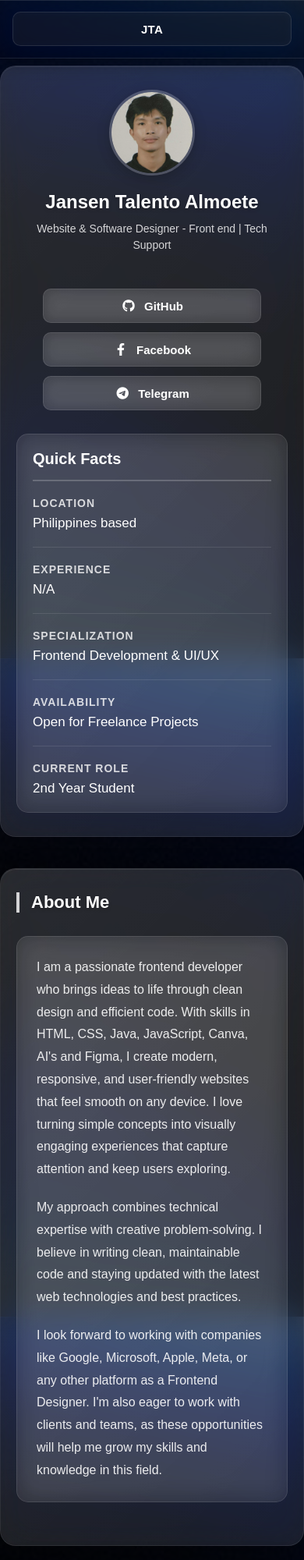
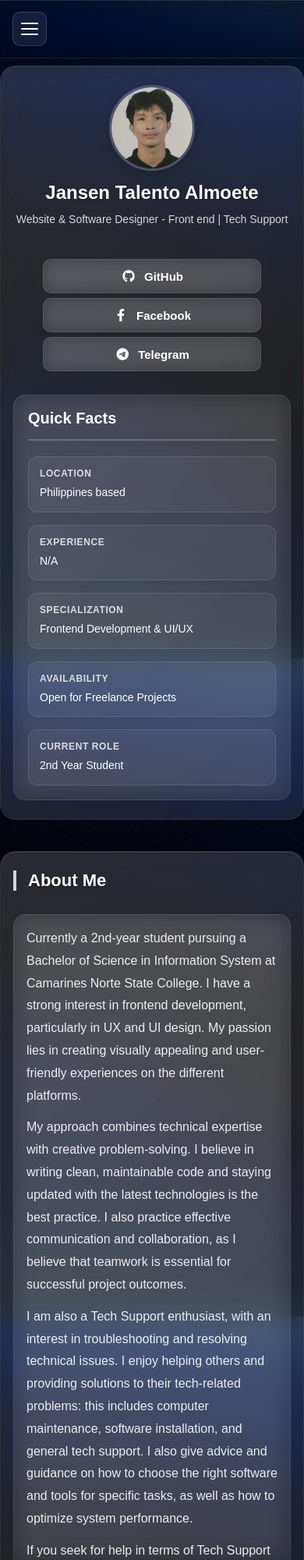
Before and after one commit to Lokianpu/LokiWebSite, a plain HTML site: page index.html in a window 390 px wide. Shown: the top 2000 px of the page at 78% size. Drawn offline with Linux system fonts and the light colour scheme.

Commit message:
contents, layout and design updates

```diff
--- a/STYLE.css
+++ b/STYLE.css
@@ -96,43 +96,44 @@ body {
     padding: 0 var(--side-pad);
     display: flex;
     align-items: center;
-    justify-content: space-between;
+    justify-content: flex-start;
     gap: 24px;
+    position: relative;
 }
 
-.nav-brand {
+/* The link list is always a dropdown now, toggled by the hamburger
+   button on the left — no separate inline desktop nav. Positioned
+   relative to navbar-inner so it opens directly under the button. */
+.navbar ul {
+    list-style: none;
+    margin: 0;
+    padding: 14px;
+    position: absolute;
+    top: calc(100% + 10px);
+    left: var(--side-pad);
+    min-width: 220px;
     display: flex;
-    align-items: center;
-    justify-content: center;
-    width: 42px;
-    height: 42px;
-    border-radius: 12px;
-    background: rgba(255, 255, 255, 0.08);
-    border: 1px solid rgba(255, 255, 255, 0.15);
-    color: #fff;
-    font-weight: 700;
-    letter-spacing: 0.5px;
-    text-decoration: none;
-    font-size: 15px;
-    flex-shrink: 0;
-    transition: all 0.3s ease;
+    flex-direction: column;
+    align-items: stretch;
+    gap: 8px;
+    background: rgba(15, 15, 20, 0.92);
+    backdrop-filter: blur(20px) saturate(180%);
+    -webkit-backdrop-filter: blur(20px) saturate(180%);
+    border: 1px solid rgba(255, 255, 255, 0.12);
+    border-radius: 14px;
+    box-shadow: 0 12px 30px rgba(0, 0, 0, 0.5);
+    max-height: 0;
+    overflow: hidden;
+    opacity: 0;
+    pointer-events: none;
+    transition: max-height 0.35s ease, opacity 0.25s ease;
 }
 
-.nav-brand:hover {
-    background: rgba(255, 255, 255, 0.16);
-    border-color: rgba(255, 255, 255, 0.3);
-    transform: translateY(-2px);
-}
-
-.navbar ul {
-    list-style: none;
-    margin: 0 0 0 auto;
-    padding: 0;
-    display: flex;
-    justify-content: flex-end;
-    align-items: center;
-    gap: 8px;
-    flex-wrap: wrap;
+.navbar ul.open {
+    max-height: 80vh;
+    opacity: 1;
+    pointer-events: auto;
+    overflow-y: auto;
 }
 
 .navbar li {
@@ -144,11 +145,14 @@ body {
     color: #fff;
     font-weight: 600;
     font-size: 15px;
-    padding: 10px 20px;
+    padding: 12px 16px;
     border-radius: 10px;
     transition: all 0.3s cubic-bezier(0.4, 0, 0.2, 1);
     position: relative;
-    display: block;
+    display: flex;
+    align-items: center;
+    width: 100%;
+    min-height: 44px;
     letter-spacing: 0.3px;
     background: rgba(255, 255, 255, 0.05);
     backdrop-filter: blur(5px);
@@ -191,7 +195,8 @@ body {
     background: rgba(255, 255, 255, 0.9);
     color: #10121a;
     border-color: rgba(255, 255, 255, 0.9);
-    margin-left: 6px;
+    margin-top: 4px;
+    justify-content: center;
 }
 
 .navbar a.nav-cta:hover {
@@ -201,9 +206,10 @@ body {
     transform: translateY(-2px);
 }
 
-/* Hamburger toggle button — hidden on desktop */
+/* Hamburger toggle button — always visible; it's the only way to
+   open the nav dropdown at any screen size now. */
 .nav-toggle {
-    display: none;
+    display: flex;
     flex-direction: column;
     justify-content: center;
     align-items: center;
@@ -244,10 +250,9 @@ body {
 .hero {
     padding: 50px var(--side-pad);
     display: flex;
-    justify-content: space-between;
-    align-items: flex-start;
-    gap: 40px;
-    max-width: var(--wrap-wide);
+    flex-direction: column;
+    gap: 35px;
+    max-width: 1180px;
     margin: 30px auto 40px;
     border-radius: 20px;
     position: relative;
@@ -287,24 +292,22 @@ body {
     border-radius: inherit;
 }
 
-.hero-left {
-    flex: 1.2;
+/* Top row: profile picture + name/description on the left,
+   social links on the right — one horizontal line. */
+.hero-top {
+    display: flex;
+    justify-content: space-between;
+    align-items: center;
+    flex-wrap: wrap;
+    gap: 30px;
     text-align: left;
-    min-width: 0;
-}
-
-.hero-right {
-    flex: 1;
-    text-align: left;
-    min-width: 0;
-    max-width: 380px;
 }
 
 .profile-container {
     display: flex;
     align-items: center;
     gap: 25px;
-    margin-bottom: 25px;
+    min-width: 0;
 }
 
 .profile-pic {
@@ -346,14 +349,15 @@ h1 {
 .social-links {
     display: flex;
     flex-direction: column;
-    gap: 12px;
-    margin-top: 25px;
+    align-items: flex-end;
+    gap: 6px;
+    flex-shrink: 0;
 }
 
 .social-link {
     font-weight: 600;
     color: #fff;
-    padding: 12px 20px;
+    padding: 10px 18px;
     background: rgba(255, 255, 255, 0.1);
     backdrop-filter: blur(10px);
     border-radius: 10px;
@@ -362,10 +366,10 @@ h1 {
     transition: all 0.3s ease;
     display: flex;
     align-items: center;
+    justify-content: flex-start;
     gap: 10px;
-    width: fit-content;
+    width: 160px;
     border: 1px solid rgba(255, 255, 255, 0.1);
-    min-width: 180px;
     min-height: 44px;
 }
 
@@ -407,14 +411,21 @@ h1 {
    Quick Facts
    ========================================================================== */
 .quick-facts {
-    padding: 35px;
+    padding: 28px 32px;
     border-radius: 15px;
-    height: 100%;
     box-sizing: border-box;
     background: rgba(255, 255, 255, 0.05);
     backdrop-filter: blur(15px);
     border: 1px solid rgba(255, 255, 255, 0.1);
     transition: all 0.4s cubic-bezier(0.4, 0, 0.2, 1);
+}
+
+/* Fact items all sit in a single row, one column each — a grid
+   avoids the overlap flex-basis wrapping was causing. */
+.facts-row {
+    display: grid;
+    grid-template-columns: repeat(5, 1fr);
+    gap: 16px;
 }
 
 .quick-facts:hover {
@@ -438,20 +449,17 @@ h1 {
 }
 
 .fact-item {
-    margin-bottom: 20px;
-    padding-bottom: 20px;
-    border-bottom: 1px solid rgba(255, 255, 255, 0.1);
+    padding: 14px 14px;
+    border-radius: 12px;
+    background: rgba(255, 255, 255, 0.05);
+    border: 1px solid rgba(255, 255, 255, 0.1);
     transition: all 0.3s ease;
+    min-width: 0;
 }
 
 .quick-facts:hover .fact-item {
-    border-bottom-color: rgba(255, 255, 255, 0.2);
-}
-
-.fact-item:last-child {
-    margin-bottom: 0;
-    padding-bottom: 0;
-    border-bottom: none;
+    border-color: rgba(255, 255, 255, 0.25);
+    background: rgba(255, 255, 255, 0.08);
 }
 
 .fact-label {
@@ -459,9 +467,9 @@ h1 {
     color: rgba(255, 255, 255, 0.8);
     display: block;
     margin-bottom: 8px;
-    font-size: 14px;
+    font-size: 12px;
     text-transform: uppercase;
-    letter-spacing: 1px;
+    letter-spacing: 0.6px;
     transition: all 0.3s ease;
 }
 
@@ -471,15 +479,15 @@ h1 {
 
 .fact-value {
     color: #fff;
-    font-size: 17px;
+    font-size: 14px;
     font-weight: 500;
-    transition: all 0.3s ease;
+    line-height: 1.4;
+    transition: color 0.3s ease;
     word-break: break-word;
 }
 
 .quick-facts:hover .fact-value {
     color: rgba(255, 255, 255, 0.95);
-    transform: translateX(5px);
 }
 
 /* ==========================================================================
@@ -506,31 +514,6 @@ h1 {
    breathe once the page itself is no longer capped at 900px. */
 .section-wide {
     max-width: var(--wrap-wide);
-}
-
-/* About + Skills row: two independent .section elements placed
-   side by side on desktop, each keeping its own heading, card,
-   and hover behavior — nothing about them is merged. */
-.section-row {
-    display: flex;
-    align-items: stretch;
-    gap: 30px;
-    max-width: var(--wrap-wide);
-    margin: 0 auto 30px;
-}
-
-.section-row .section {
-    max-width: none;
-    margin: 0;
-    min-width: 0;
-}
-
-.section-row #about {
-    flex: 1.3;
-}
-
-.section-row #skills {
-    flex: 1;
 }
 
 .section:hover {
@@ -594,7 +577,7 @@ h1 {
     line-height: 1.8;
     color: rgba(255, 255, 255, 0.9);
     font-size: 16px;
-    margin-bottom: 20px;
+    margin-bottom: 12px;
     transition: all 0.3s ease;
     overflow-wrap: break-word;
 }
@@ -732,8 +715,16 @@ h1 {
    ========================================================================== */
 .skills-grid {
     display: grid;
-    grid-template-columns: repeat(auto-fit, minmax(250px, 1fr));
-    gap: 25px;
+    grid-template-columns: repeat(4, 1fr);
+    gap: 20px;
+}
+
+/* Below this the 4-across row gets too cramped — drop to 2 columns,
+   then to 1 on phones (handled in the phone breakpoint below). */
+@media (max-width: 900px) {
+    .skills-grid {
+        grid-template-columns: repeat(2, 1fr);
+    }
 }
 
 .skills-grid .card h3 {
@@ -1217,19 +1208,21 @@ h1 {
     }
 }
 
-/* Below this, the About/Skills row no longer has room to sit
-   side-by-side without cramping either column — stack them,
-   About first, same order as before. */
-@media (max-width: 1000px) {
-    .section-row {
-        flex-direction: column;
-        gap: 20px;
+/* Smoother profile-pic scale-down before the 480px step, so it
+   doesn't stay oversized relative to a ~360-430px phone width. */
+@media (max-width: 600px) {
+    .profile-pic {
+        width: 130px;
+        height: 130px;
     }
+}
 
-    .section-row .section {
-        max-width: var(--wrap-narrow);
-        width: 100%;
-        margin: 0 auto;
+/* 5 columns of facts get cramped before the full mobile stack —
+   drop to 3 in the tablet range; the 768px breakpoint below takes
+   it down to 1 column alongside the rest of the mobile stack. */
+@media (max-width: 1050px) {
+    .facts-row {
+        grid-template-columns: repeat(3, 1fr);
     }
 }
 
@@ -1239,53 +1232,12 @@ h1 {
         padding-top: 70px;
     }
 
-    .nav-toggle {
-        display: flex;
-    }
-
     .navbar ul {
         position: fixed;
         top: 62px;
         left: 12px;
         right: 12px;
-        flex-direction: column;
-        align-items: stretch;
-        gap: 8px;
-        background: rgba(15, 15, 20, 0.92);
-        backdrop-filter: blur(20px) saturate(180%);
-        -webkit-backdrop-filter: blur(20px) saturate(180%);
-        border: 1px solid rgba(255, 255, 255, 0.12);
-        border-radius: 14px;
-        padding: 14px;
-        box-shadow: 0 12px 30px rgba(0, 0, 0, 0.5);
-        max-height: 0;
-        overflow: hidden;
-        opacity: 0;
-        pointer-events: none;
-        transition: max-height 0.35s ease, opacity 0.25s ease;
-    }
-
-    .navbar ul.open {
-        max-height: 80vh;
-        opacity: 1;
-        pointer-events: auto;
-        overflow-y: auto;
-    }
-
-    .navbar a {
-        width: 100%;
-        text-align: left;
-        font-size: 15px;
-        padding: 12px 16px;
-        min-height: 44px;
-        display: flex;
-        align-items: center;
-    }
-
-    .navbar a.nav-cta {
-        margin-left: 0;
-        margin-top: 4px;
-        justify-content: center;
+        min-width: 0;
     }
 
     .hero {
@@ -1305,6 +1257,12 @@ h1 {
         text-align: center;
     }
 
+    .hero-top {
+        flex-direction: column;
+        width: 100%;
+        gap: 24px;
+    }
+
     .social-links {
         align-items: center;
         width: 100%;
@@ -1316,18 +1274,22 @@ h1 {
         justify-content: center;
     }
 
-    .hero-left, .hero-right {
+    .quick-facts {
+        padding: 22px;
         width: 100%;
-        max-width: none;
     }
 
-    .quick-facts {
-        padding: 25px;
+    .facts-row {
+        grid-template-columns: 1fr;
     }
 
     .section {
         padding: 30px 20px;
         margin-bottom: 20px;
+    }
+
+    .card {
+        padding: 20px;
     }
 
     .skills-grid {
@@ -1380,13 +1342,33 @@ h1 {
         height: 110px;
     }
 
+    .hero {
+        padding: 24px 16px;
+    }
+
     .quick-facts {
-        padding: 20px;
+        padding: 18px;
     }
 
     .quick-facts h3 {
         font-size: 20px;
         margin-bottom: 20px;
+    }
+
+    .section {
+        padding: 24px 16px;
+    }
+
+    .card {
+        padding: 16px;
+    }
+
+    .hero-top {
+        gap: 20px;
+    }
+
+    .profile-container {
+        gap: 14px;
     }
 
     .projects-header {
--- a/index.html
+++ b/index.html
@@ -11,7 +11,6 @@
     <!-- Navigation Bar -->
     <nav class="navbar">
         <div class="navbar-inner">
-            <a href="index.html" class="nav-brand">JTA</a>
             <button class="nav-toggle" id="navToggle" aria-label="Toggle navigation menu" aria-expanded="false" aria-controls="navMenu">
                 <span></span>
                 <span></span>
@@ -31,7 +30,7 @@
 
     <!-- Hero Section (Home) -->
     <section id="home" class="hero liquid-glass">
-        <div class="hero-left">
+        <div class="hero-top">
             <div class="profile-container">
                 <img src="img/mypic.jpg" alt="Jansen Talento Almoete" class="profile-pic">
                 <div class="profile-info">
@@ -52,9 +51,9 @@
             </div>
         </div>
 
-        <div class="hero-right">
         <div class="quick-facts">
             <h3>Quick Facts</h3>
+            <div class="facts-row">
                 <div class="fact-item">
                     <span class="fact-label">Location</span>
                     <span class="fact-value">Philippines based</span>
@@ -79,30 +78,34 @@
         </div>
     </section>
 
-    <!-- About + Skills row: two independent sections placed side by side -->
-    <div class="section-row">
     <!-- About Section -->
-        <section id="about" class="section liquid-glass">
+    <section id="about" class="section section-wide liquid-glass">
         <h2>About Me</h2>
         <div class="card">
             <p class="about-text">
-                 I am a passionate frontend developer who brings ideas to life through clean design and efficient code. With skills in HTML, CSS, Java, JavaScript,
-                  Canva, AI's and Figma, I create modern, responsive, and user-friendly websites that feel smooth on any device.
-                  I love turning simple concepts into visually engaging experiences that capture attention and keep users exploring.
+                Currently a 2nd-year student pursuing a Bachelor of Science in Information System at Camarines Norte State College.
+                I have a strong interest in frontend development, particularly in UX and UI design.
+                My passion lies in creating visually appealing and user-friendly experiences on the different platforms.
             </p>
             <p class="about-text">
                 My approach combines technical expertise with creative problem-solving. I believe in writing
-                    clean, maintainable code and staying updated with the latest web technologies and best practices.
+                clean, maintainable code and staying updated with the latest technologies is the best practice.
+                I also practice effective communication and collaboration, as I believe that teamwork is essential for successful project outcomes.
             </p>
             <p class="about-text">
-                I look forward to working with companies like Google, Microsoft, Apple, Meta, or any other platform as a Frontend Designer.
-                 I'm also eager to work with clients and teams, as these opportunities will help me grow my skills and knowledge in this field.
+                I am also a Tech Support enthusiast, with an interest in troubleshooting and resolving technical issues.
+                I enjoy helping others and providing solutions to their tech-related problems: this includes computer maintenance, software installation, and general tech support.
+                I also give advice and guidance on how to choose the right software and tools for specific tasks, as well as how to optimize system performance.
+            </p>
+            <p class="about-text">
+                If you seek for help in terms of Tech Support or Tech needs, I am open and willing to assist you. I am always eager to learn and grow in this field,
+                and I am committed to providing high-quality support and solutions.
             </p>
         </div>
     </section>
 
     <!-- Skills Section -->
-        <section id="skills" class="section liquid-glass">
+    <section id="skills" class="section section-wide liquid-glass">
         <h2>Technical Skills</h2>
         <div class="skills-grid">
             <div class="card">
@@ -125,6 +128,16 @@
                 </ul>
             </div>
             <div class="card">
+                <h3>Tech Support Skills</h3>
+                <ul>
+                    <li>Technical Troubleshooting</li>
+                    <li>OS and Software Installation</li>
+                    <li>System Maintenance</li>
+                    <li>Hardware Repair</li>
+                    <li>Tech Consultant</li>
+                </ul>
+            </div>
+            <div class="card">
                 <h3>Soft Skills</h3>
                 <ul>
                     <li>Problem Solving</li>
@@ -137,7 +150,6 @@
             </div>
         </div>
     </section>
-    </div>
 
     <!-- Experience Section -->
     <section id="experience" class="section section-wide liquid-glass">
@@ -255,10 +267,10 @@
 
     <!-- Contact Section -->
     <section id="contact" class="section liquid-glass">
-        <h2>Contact</h2>
+        <h2>Contacts</h2>
         <div class="card">
-            <p class="about-text">Email: grimconrad07@gmail.com</p>
-            <p class="about-text">GitHub: https://github.com/Lokianpu </p>
+        <p class="about-text">Email: <a href="mailto:grimconrad07@gmail.com">grimconrad07@gmail.com</a></p>
+        <p class="about-text">Telegram: <a href="https://t.me/loki_look" target="_blank" rel="noopener noreferrer">t.me/loki_look</a></p>
     </div>
     </section>
 
@@ -278,9 +290,9 @@
                 <a href="#contact">Contact</a>
             </div>
             <div class="footer-social">
-                <a href="#"><i class="fab fa-facebook"></i></a>
-                <a href="#"><i class="fab fa-github"></i></a>
-                <a href="#"><i class="fab fa-linkedin"></i></a>
+                <a href="https://github.com/Lokianpu"><i class="fab fa-github"></i></a>
+                <a href="https://www.facebook.com/share/1AEnC8ebvX/?mibextid=wwXIfr"><i class="fab fa-facebook"></i></a>
+                <a href="https://t.me/loki_look"><i class="fab fa-telegram"></i></a>
             </div>
         </div>
         <div class="footer-bottom">
```
Also changed, not shown: Projects.html (+4 -5 lines), 1 other file. Lines whose indentation alone changed are shown as unchanged.
